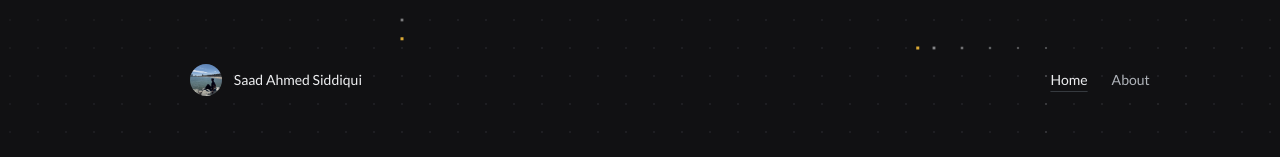
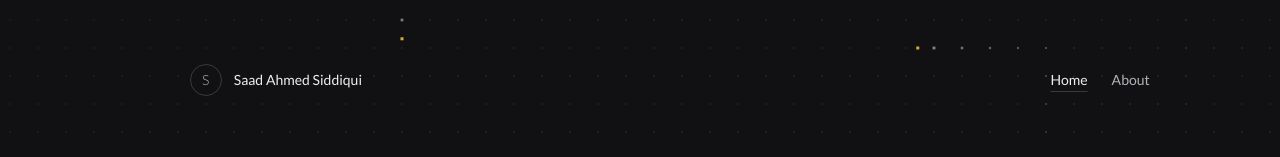
Before and after one commit to saadahmsiddiqui/saadahm.siddiqui, a React (Vite) app: page / in a window 1280 px wide. Shown: the top 157 px of the page. Built offline with nearby package versions, Linux system fonts and the light colour scheme.

Commit message:
chore: remove image from header

```diff
--- a/src/components/header.tsx
+++ b/src/components/header.tsx
@@ -6,13 +6,12 @@ export default function Header() {
   return (
     <header className="flex items-center justify-between gap-6 text-sm">
       <Link to="/" className="flex items-center gap-3 text-paper">
-        <img
-          src={site.photo}
-          alt=""
-          width={32}
-          height={32}
-          className="h-8 w-8 rounded-full object-cover grayscale-[35%]"
-        />
+        <span
+          aria-hidden="true"
+          className="flex h-8 w-8 items-center justify-center rounded-full border border-deep text-sm font-light text-dust"
+        >
+          S
+        </span>
         <span className="hidden sm:inline">{site.name}</span>
       </Link>
 
```
